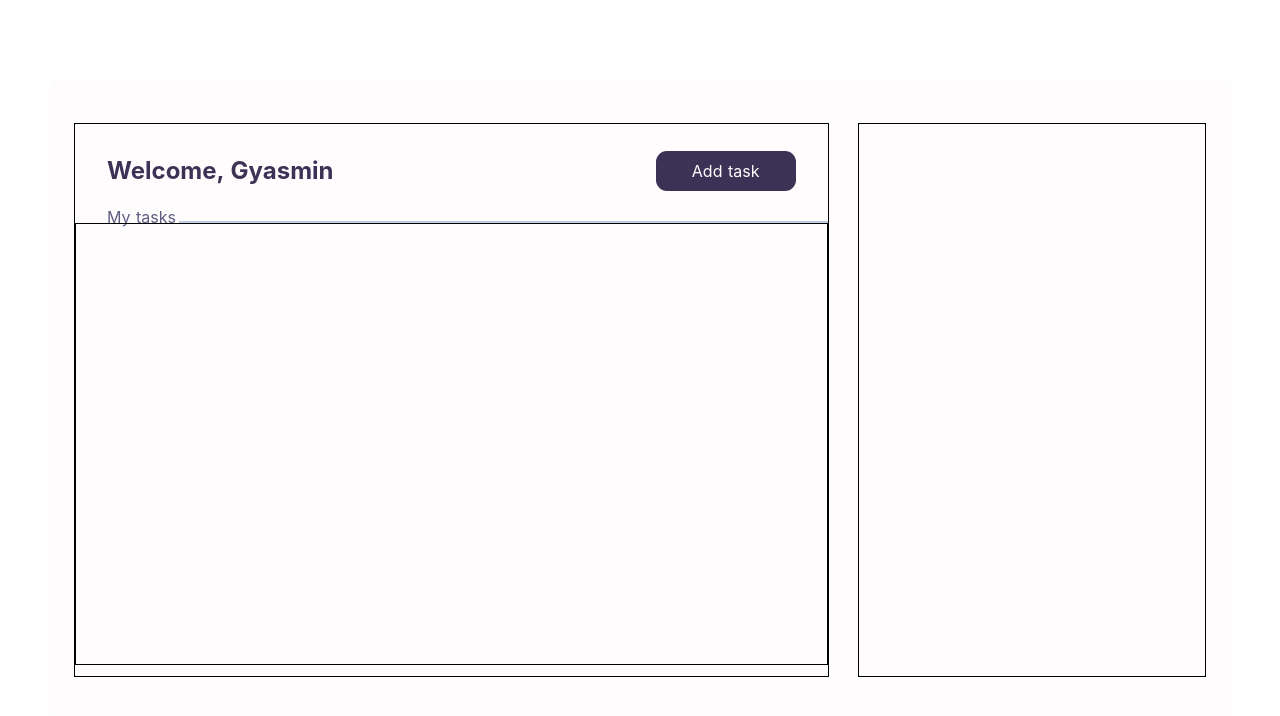
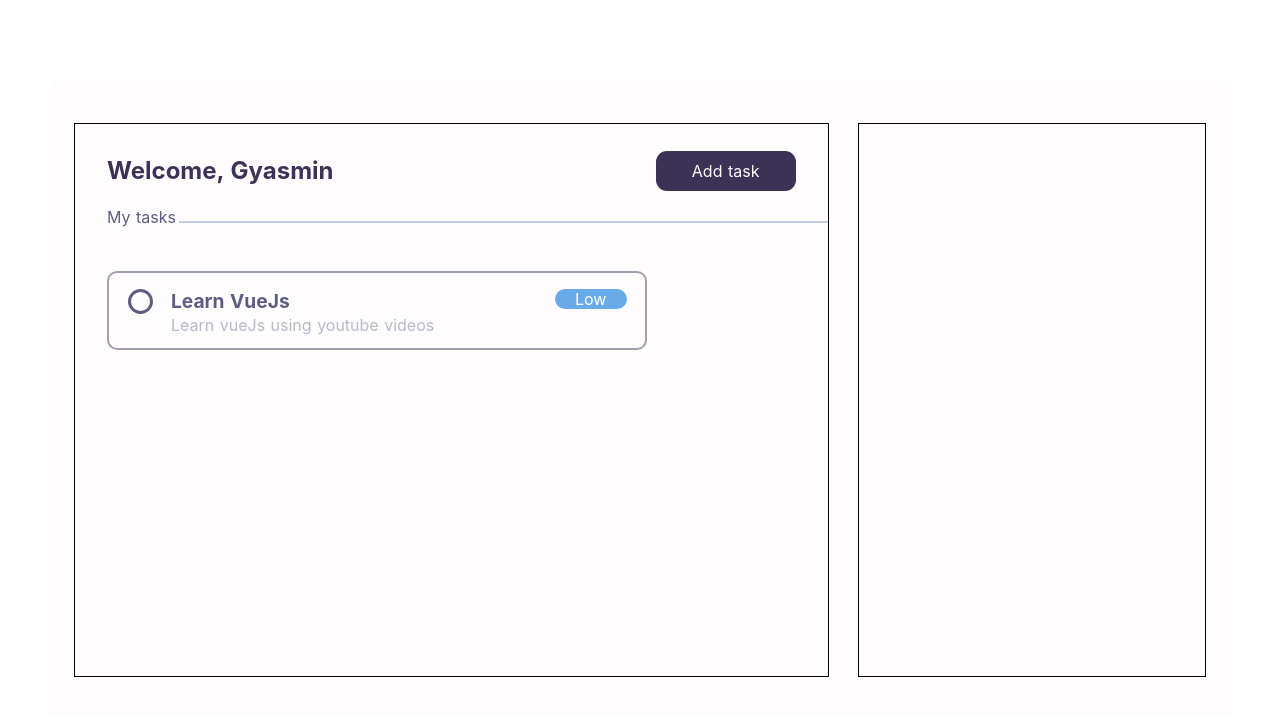
Before and after one commit to GyAlves/client, a Nuxt app: page / in a window 1280 px wide. Shown: the top 716 px of the page. Built offline with nearby package versions, Linux system fonts and the light colour scheme.

Commit message:
Task component created

```diff
--- a/components/Task.vue
+++ b/components/Task.vue
@@ -1,4 +1,17 @@
-<template></template>
+<template>
+  <div class="task_container">
+    <div class="done_btn_container"></div>
+    <div class="task_description_container">
+      <div class="description_container">
+        <h2>Learn VueJs</h2>
+        <span>Learn vueJs using youtube videos</span>
+      </div>
+      <div class="priority_label_container">
+        <p>Low</p>
+      </div>
+    </div>
+  </div>
+</template>
 
 <script>
 export default {
@@ -7,4 +20,63 @@ export default {
 </script>
 
 <style>
+.task_container {
+  width: 75%;
+  height: 20%;
+  border-radius: 10px;
+  padding-top: 1em;
+  border: 2px solid #3b335577;
+
+  display: flex;
+  flex-direction: row;
+  justify-content: space-evenly;
+  align-items: flex-start;
+}
+
+.task_container .done_btn_container {
+  width: 25px;
+  height: 25px;
+  border-radius: 50%;
+  border: 3px solid #5d5d81;
+}
+
+.task_container .task_description_container {
+  width: 85%;
+  height: 90%;
+
+  display: flex;
+  flex-direction: row;
+  justify-content: space-between;
+  align-items: flex-start;
+}
+
+.task_container .task_description_container .description_container {
+  height: 87%;
+  width: 90%;
+  display: flex;
+  flex-direction: column;
+  justify-content: space-between;
+}
+
+.task_container .task_description_container .description_container h2 {
+  font-size: 1.2em;
+  color: #5d5d81;
+}
+
+.task_container .task_description_container .description_container span {
+  color: #5d5d816c;
+}
+
+.task_container .task_description_container .priority_label_container {
+  width: 17%;
+  border-radius: 10px;
+
+  display: flex;
+  flex-direction: column;
+  justify-content: center;
+  align-items: center;
+
+  background-color: #69abe8;
+  color: #ffffff;
+}
 </style>
--- a/components/TasksDisplay.vue
+++ b/components/TasksDisplay.vue
@@ -18,12 +18,12 @@ export default {
 .tasks_container {
   width: 100%;
   height: 80%;
-  padding: 2em;
+  padding-top: 3em;
+  padding-left: 2em;
 
-  border: 1px solid;
   display: flex;
   flex-direction: column;
-  justify-content: center;
-  align-items: center;
+  justify-content: start;
+  align-items: initial;
 }
 </style>
```
Also changed, not shown: assets/data.js (added, +26 -0 lines), store/index.js (added).
